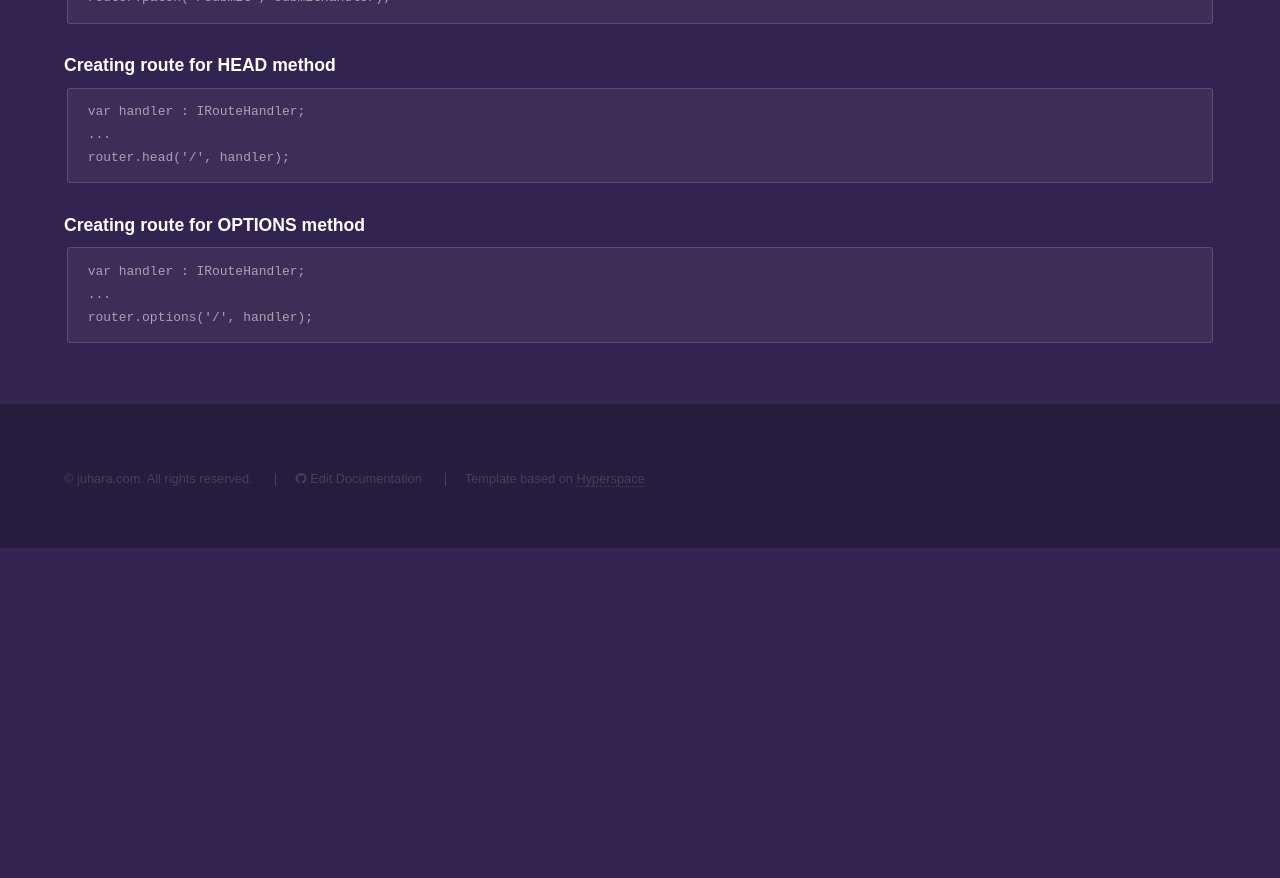
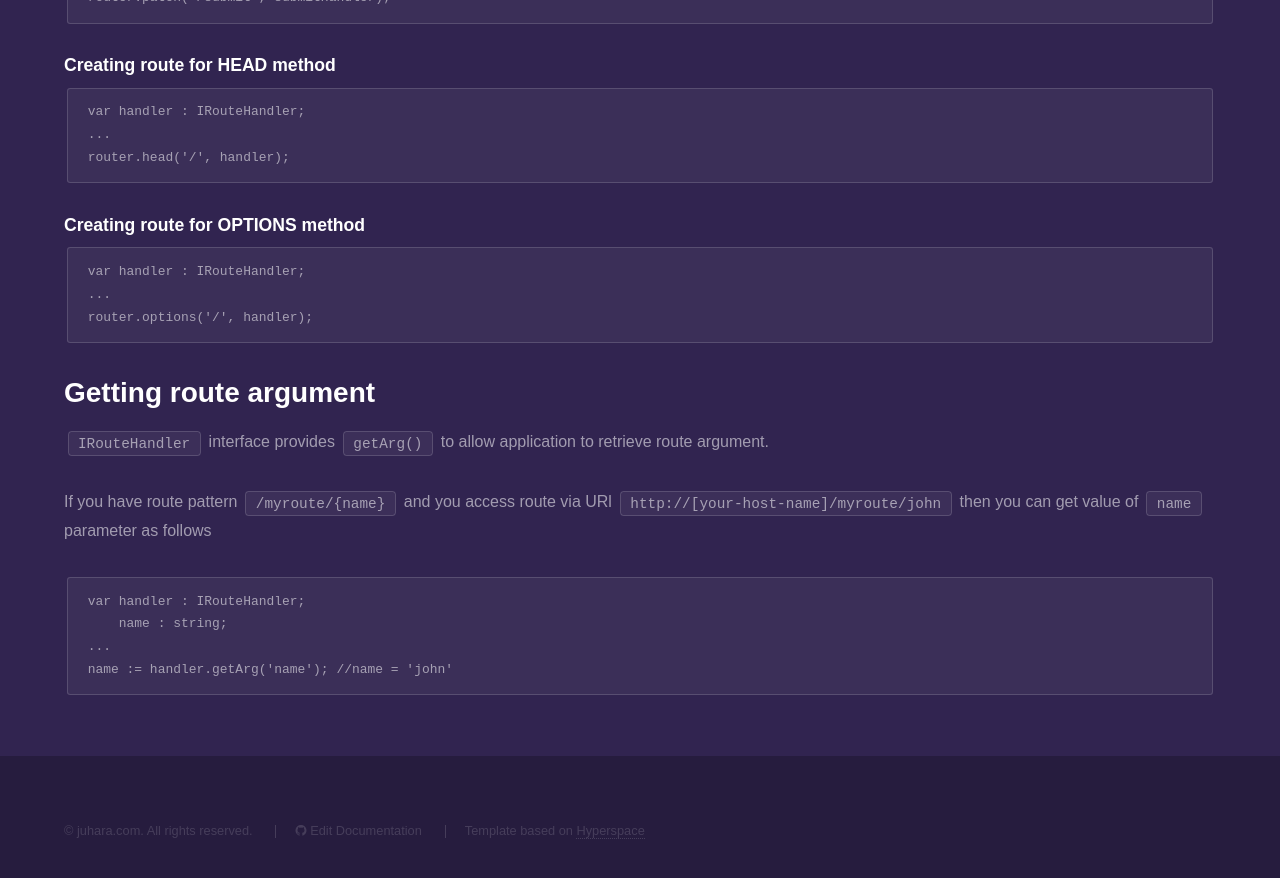
Before and after one commit to fanoframework/fanoframework.github.io, a Jekyll site: the page built from working-with-router/index.md, in a window 1280 px wide and 900 px high, scrolled down 1338 px. Shown: the top 878 px of the window. Built offline with Jekyll 4.4.1, drawn with Linux system fonts in a browser that asks for light colours; our own code applies the rules of GitHub Pages for plain Markdown files; before the commit the page ends 1886 px from its top, so only the background shows below that.

Commit message:
add content about route argument

````diff
--- a/working-with-router/index.md
+++ b/working-with-router/index.md
@@ -72,3 +72,16 @@ var handler : IRouteHandler;
 ...
 router.options('/', handler);
 ```
+
+## Getting route argument
+
+`IRouteHandler` interface provides `getArg()` to allow application to retrieve route argument.
+
+If you have route pattern `/myroute/{name}` and you access route via URl `http://[your-host-name]/myroute/john` then you can get value of `name` parameter as follows
+
+```
+var handler : IRouteHandler;
+    name : string;
+...
+name := handler.getArg('name'); //name = 'john'
+```
````
